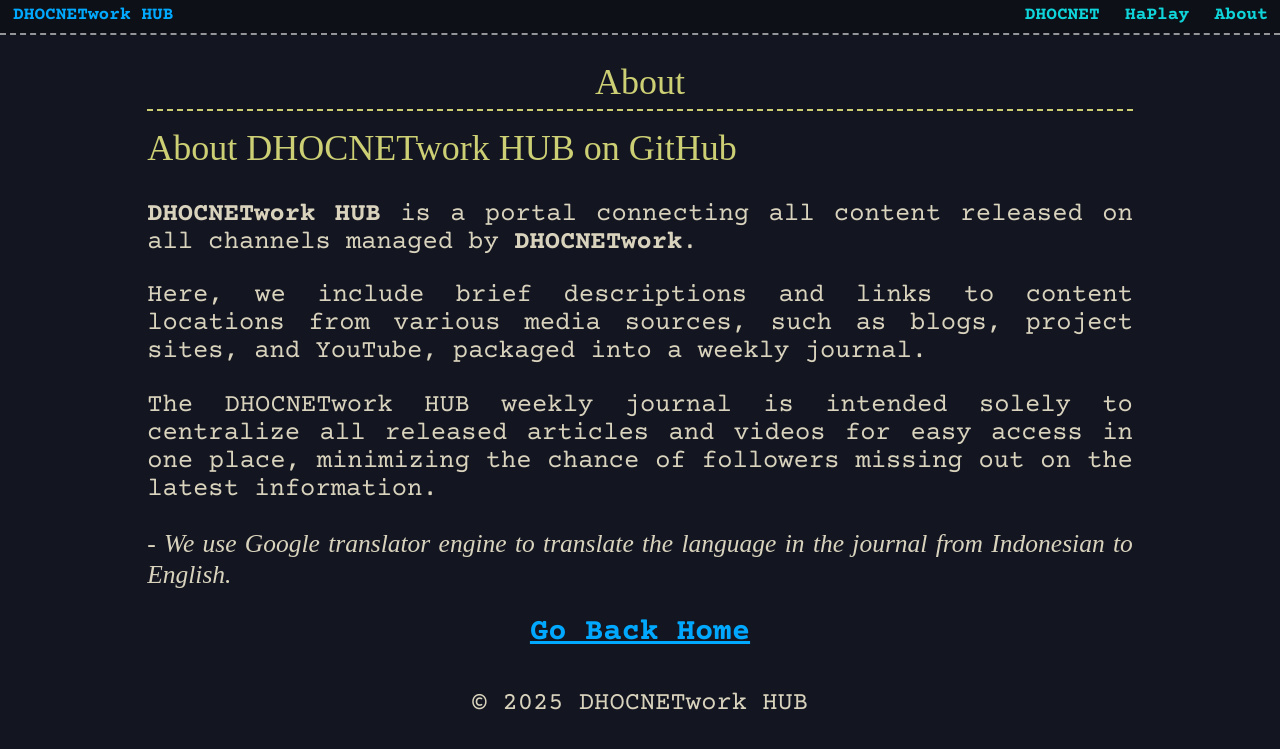
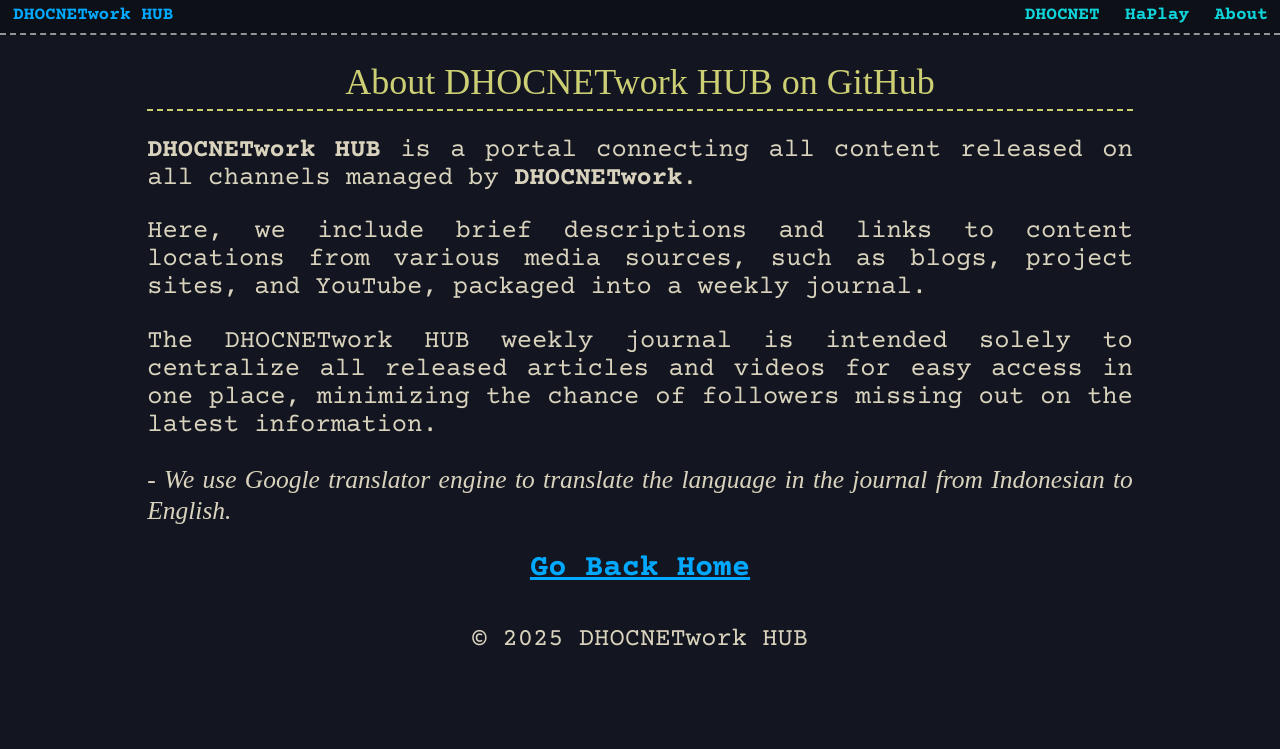
Before and after one commit to dhocnet/dhocnet.github.io, a Jekyll site: the page built from about.md, in a window 1280 px wide. Shown: the top 749 px of the page. Built offline with Jekyll 4.4.1, drawn with Linux system fonts in a browser that asks for light colours; some web fonts are replaced.

Commit message:
Update about.md

```diff
--- a/about.md
+++ b/about.md
@@ -1,10 +1,8 @@
 ---
 layout: pages
-title: About
+title: "About DHOCNETwork HUB on GitHub"
 permalink: /about/
 ---
-
-# About DHOCNETwork HUB on GitHub
 
 **DHOCNETwork HUB** is a portal connecting all content released on all channels managed by **DHOCNETwork**.
 
```
